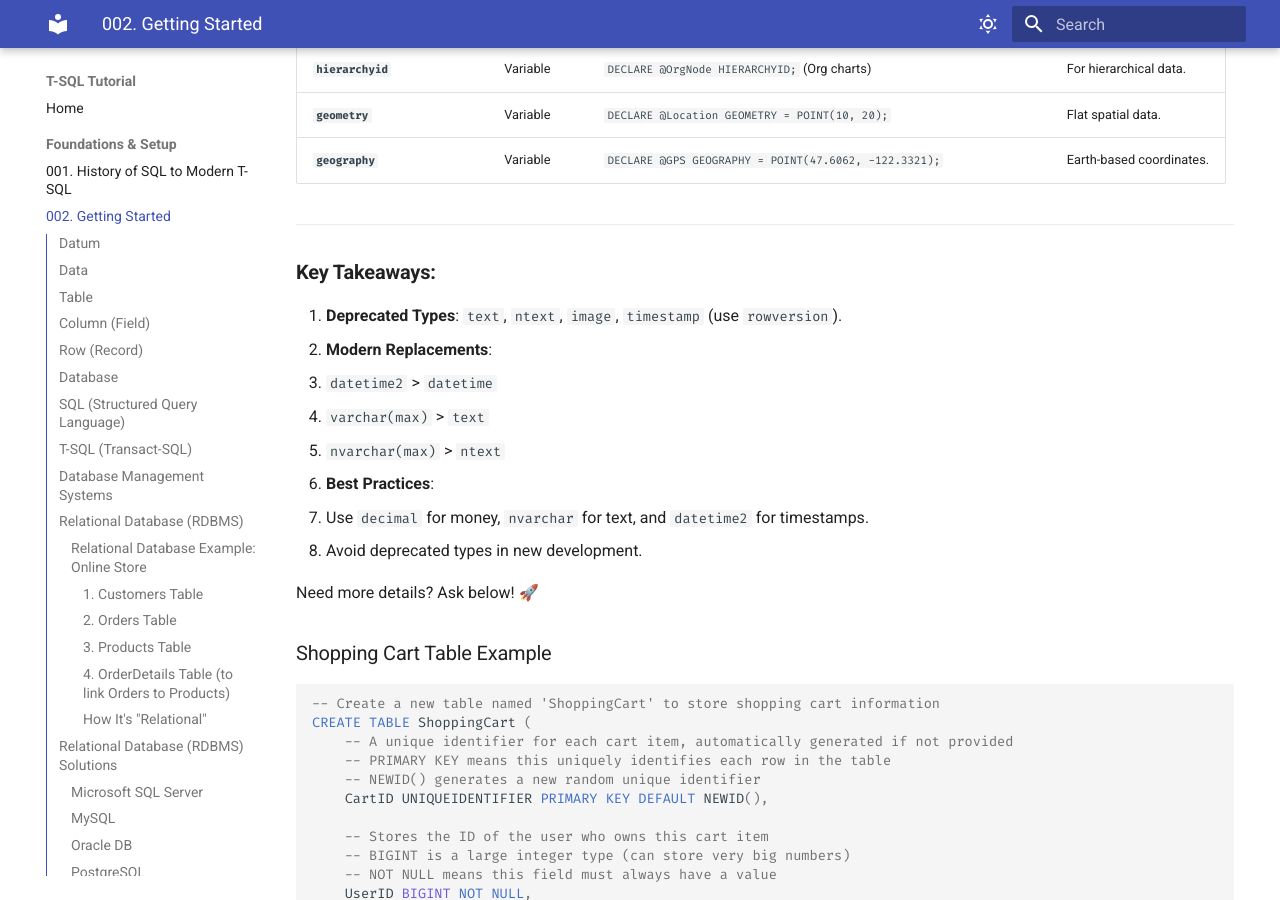
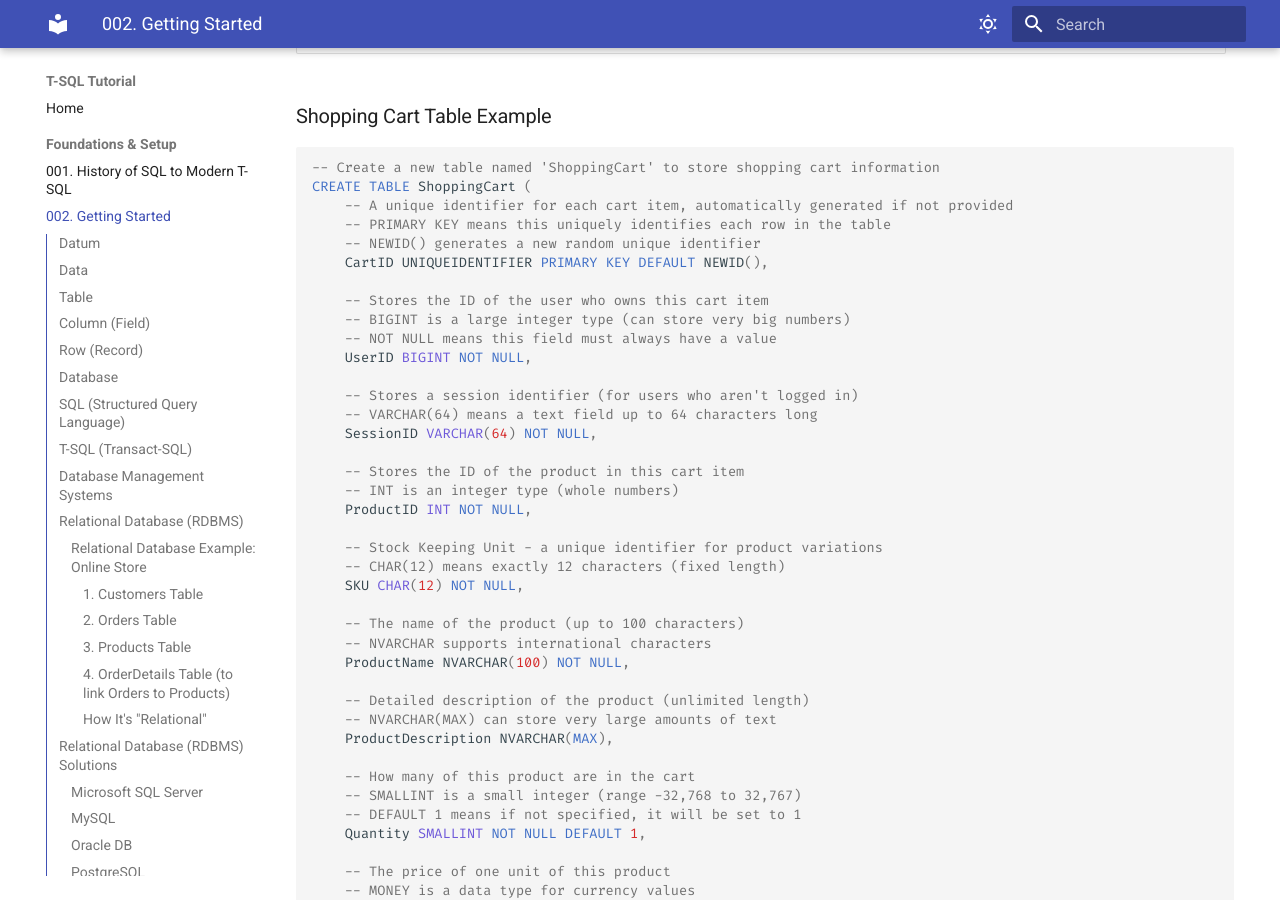
Before and after one commit to andikatjacobdennis/T-SQL, an MkDocs documentation site: the page built from docs/002_Getting_Started.md, in a window 1280 px wide and 900 px high, scrolled down 11653 px. Built offline with MkDocs 1.6.1 and Material for MkDocs 9.7.7, drawn with Linux system fonts in a browser that asks for light colours.

Commit message:
Update 002_Getting_Started.md

```diff
--- a/docs/002_Getting_Started.md
+++ b/docs/002_Getting_Started.md
@@ -253,8 +253,6 @@ Centralized repositories for analytical reporting, integrating data from multipl
 
 Here’s a **comprehensive breakdown** of SQL Server data types with **ranges, storage sizes, usage examples, and deprecation status**, organized for clarity:
 
----
-
 ### **1. Exact Numerics**
 | Type          | Size  | Range/Precision                     | Usage Example                          | Notes                          |
 |---------------|-------|-------------------------------------|----------------------------------------|--------------------------------|
@@ -268,15 +266,11 @@ Here’s a **comprehensive breakdown** of SQL Server data types with **ranges, s
 | **`smallmoney`** | 4 bytes | -214,748.3648 to 214,748.3647    | `DECLARE @Fee SMALLMONEY = 199.99;` (Legacy systems) | Prefer `decimal(10,2)`.        |
 | **`money`**   | 8 bytes | ±922 trillion                     | `DECLARE @Revenue MONEY = 1500000.99;` (Financial) | Legacy; use `decimal(19,4)`.   |
 
----
-
 ### **2. Approximate Numerics**
 | Type       | Size  | Range              | Usage Example                          | Notes                          |
 |------------|-------|--------------------|----------------------------------------|--------------------------------|
 | **`float`**| 4/8 bytes | ±1.79E+308       | `DECLARE @Scientific FLOAT = 2.5E-20;` (Calculations) | Avoid for financial data.      |
 | **`real`** | 4 bytes | ±3.40E+38        | `DECLARE @Temp REAL = 98.6;` (Measurements) | Less precise than `float`.     |
-
----
 
 ### **3. Date/Time**
 | Type               | Size  | Range/Precision                     | Usage Example                          | Notes                          |
@@ -302,8 +296,6 @@ Here’s a **comprehensive breakdown** of SQL Server data types with **ranges, s
 | **`nvarchar(max)`** | Up to 1GB  | `DECLARE @Manual NVARCHAR(MAX);`       | Replaces `ntext`.              |
 | **`ntext`**      | Up to 1GB    | ❌ Deprecated (use `nvarchar(max)`).    |                                |
 
----
-
 ### **5. Binary Data**
 | Type             | Size          | Usage Example                          | Notes                          |
 |------------------|---------------|----------------------------------------|--------------------------------|
@@ -311,8 +303,6 @@ Here’s a **comprehensive breakdown** of SQL Server data types with **ranges, s
 | **`varbinary(n)`** | Variable (1–8,000 bytes) | `DECLARE @Thumbnail VARBINARY(8000);` | Variable-length binary.        |
 | **`varbinary(max)`** | Up to 2GB  | `DECLARE @PDF VARBINARY(MAX);`         | Replaces `image`.              |
 | **`image`**      | Up to 2GB    | ❌ Deprecated (use `varbinary(max)`).   |                                |
-
----
 
 ### **6. Special Types**
 | Type               | Size  | Usage Example                          | Notes                          |
@@ -323,20 +313,6 @@ Here’s a **comprehensive breakdown** of SQL Server data types with **ranges, s
 | **`hierarchyid`**  | Variable | `DECLARE @OrgNode HIERARCHYID;` (Org charts) | For hierarchical data.         |
 | **`geometry`**     | Variable | `DECLARE @Location GEOMETRY = POINT(10, 20);` | Flat spatial data.             |
 | **`geography`**    | Variable | `DECLARE @GPS GEOGRAPHY = POINT(47.6062, -122.3321);` | Earth-based coordinates.       |
-
----
-
-### **Key Takeaways:**
-1. **Deprecated Types**: `text`, `ntext`, `image`, `timestamp` (use `rowversion`).
-2. **Modern Replacements**:
-   - `datetime2` > `datetime`
-   - `varchar(max)` > `text`
-   - `nvarchar(max)` > `ntext`
-3. **Best Practices**:
-   - Use `decimal` for money, `nvarchar` for text, and `datetime2` for timestamps.
-   - Avoid deprecated types in new development.
-
-Need more details? Ask below! 🚀
 
 ### Shopping Cart Table Example
 
```
